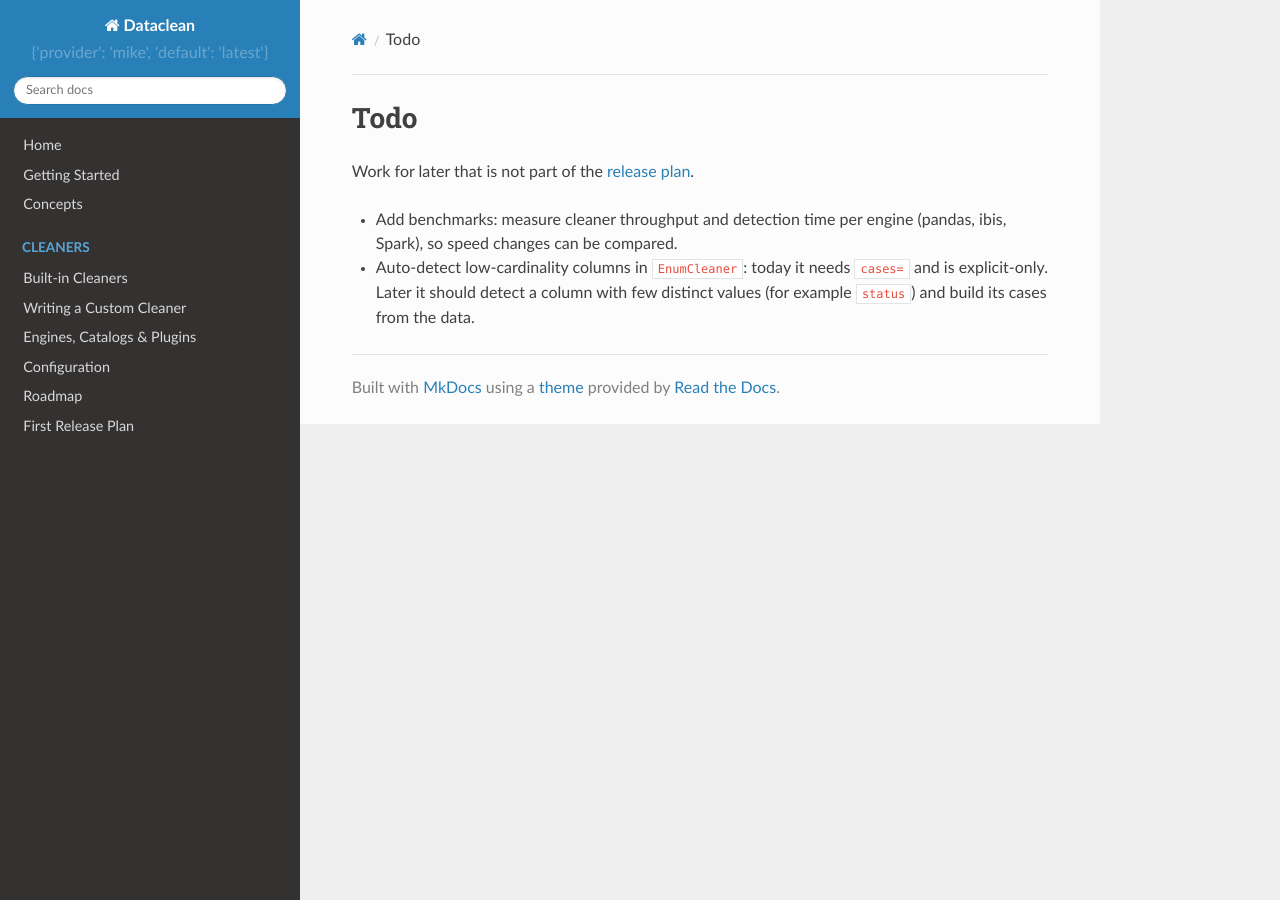
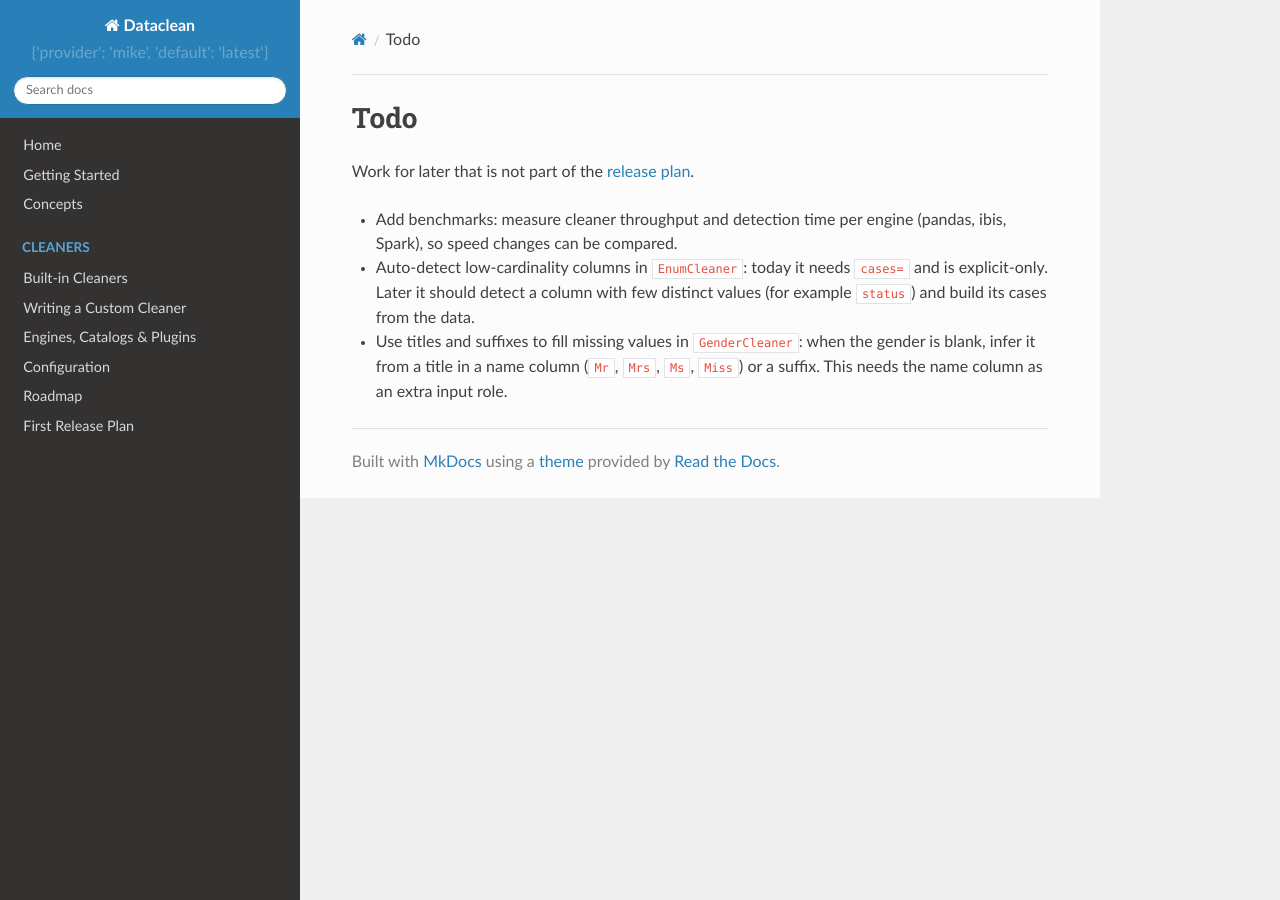
Before and after one commit to chetansinghsajwan/dataclean, an MkDocs documentation site: the page built from docs/todo.md, in a window 1280 px wide. Built offline with MkDocs 1.6.1, drawn with Linux system fonts in a browser that asks for light colours; nearby versions of some CDN libraries.

Commit message:
docs(todo): infer a blank gender from a name title or suffix

```diff
--- a/docs/todo.md
+++ b/docs/todo.md
@@ -7,3 +7,6 @@ Work for later that is not part of the [release plan](release-plan.md).
 - Auto-detect low-cardinality columns in `EnumCleaner`: today it needs `cases=`
   and is explicit-only. Later it should detect a column with few distinct
   values (for example `status`) and build its cases from the data.
+- Use titles and suffixes to fill missing values in `GenderCleaner`: when the
+  gender is blank, infer it from a title in a name column (`Mr`, `Mrs`, `Ms`,
+  `Miss`) or a suffix. This needs the name column as an extra input role.
```
